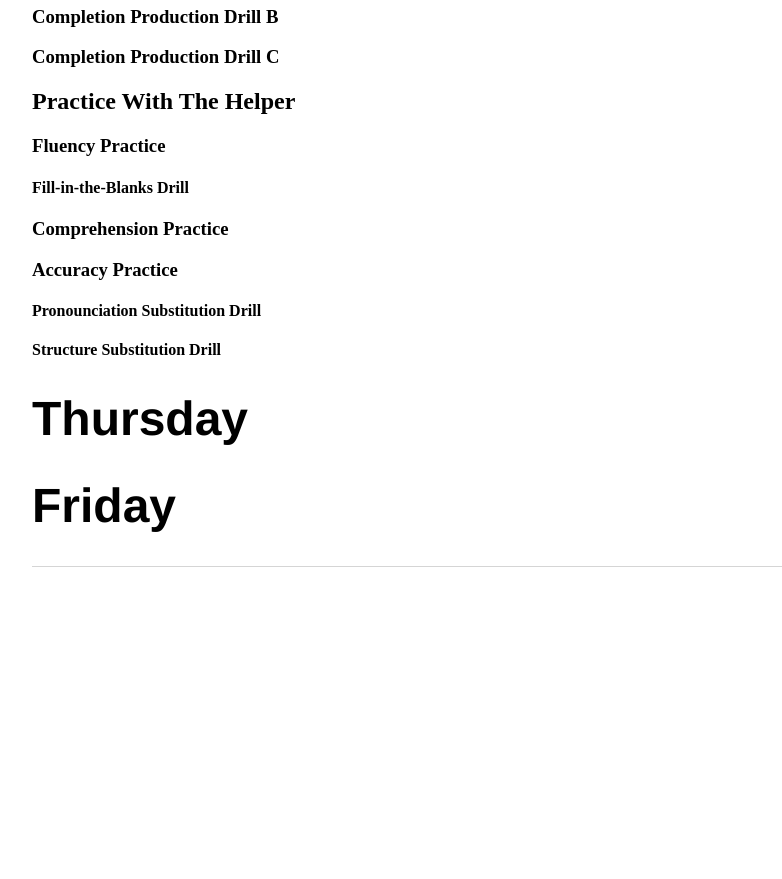
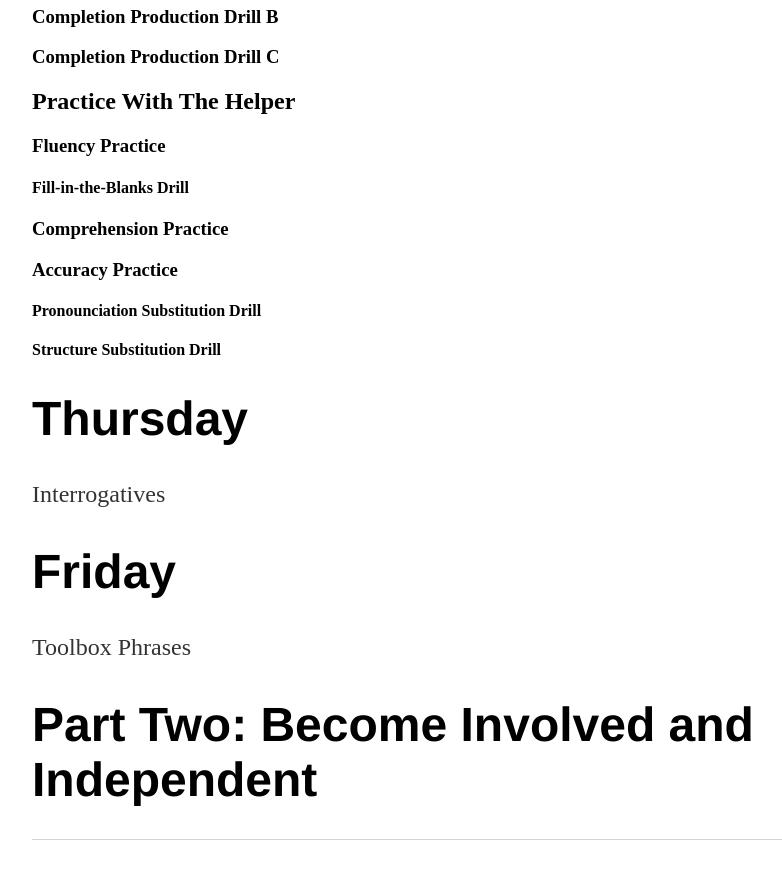
Before and after one commit to nczempin/ll, a Jekyll site: the page built from lamp-learner.md, in a window 1280 px wide and 900 px high, scrolled down 3373 px. Shown: the top 879 px of the window, without its empty margins (160-942 px from the left). Built offline with Jekyll 4.4.1, drawn with Linux system fonts in a browser that asks for light colours; before the commit the page ends 4000 px from its top, so only the background shows below that.

Commit message:
Update lamp-learner.md

```diff
--- a/lamp-learner.md
+++ b/lamp-learner.md
@@ -108,4 +108,10 @@ The text will be a short story about yourself.
 #### Structure Substitution Drill
 
 # Thursday
+Interrogatives
+
+
 # Friday
+Toolbox Phrases
+
+# Part Two: Become Involved and Independent
```
